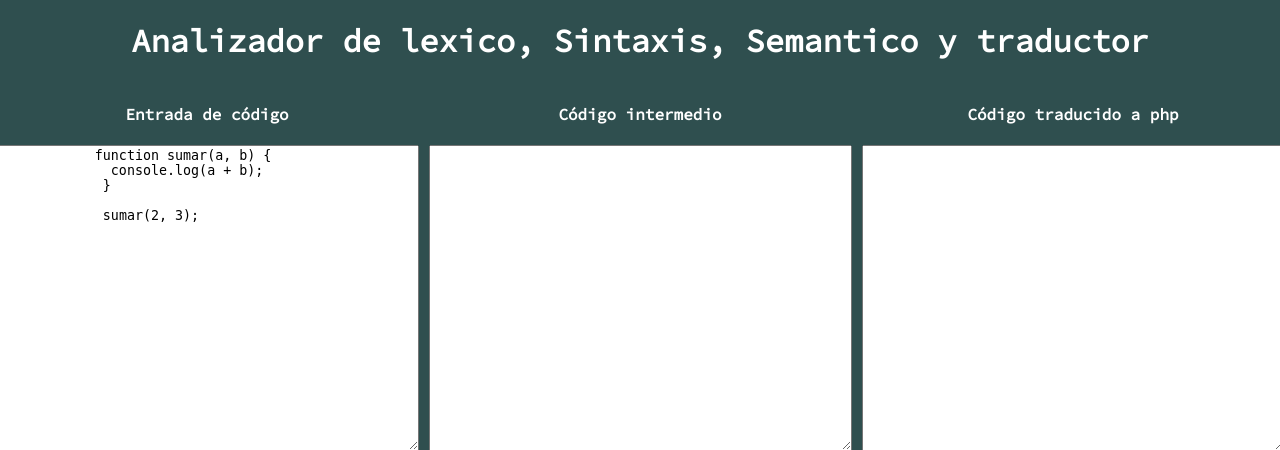
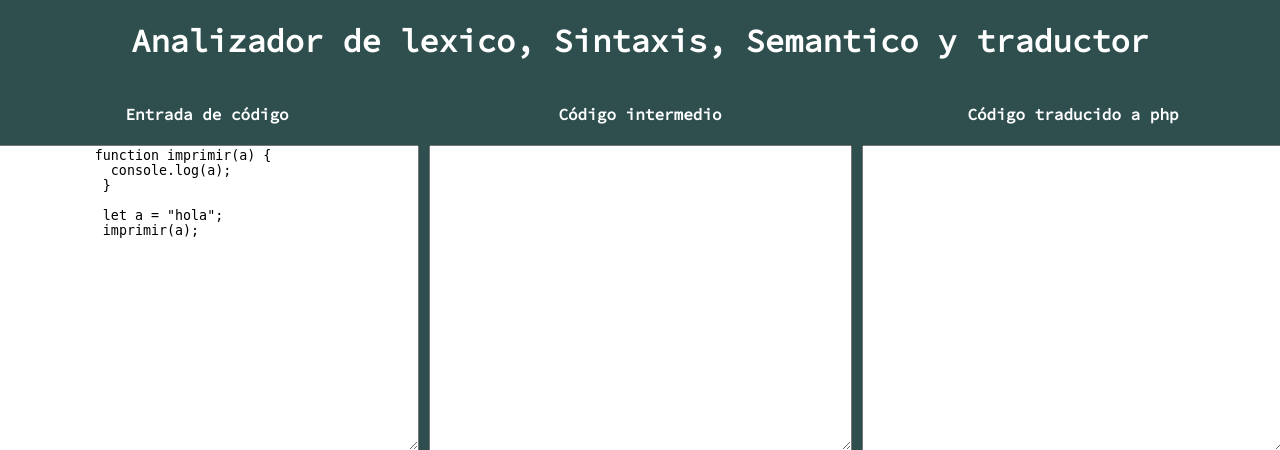
Before and after one commit to bianel11/translate-js, a PHP site: page /public/index.html in a window 1280 px wide. Shown: the top 450 px of the page. Run offline with PHP 8.4, Linux system fonts and the light colour scheme.

Commit message:
change example

```diff
--- a/public/index.html
+++ b/public/index.html
@@ -21,11 +21,12 @@
         <div class="">
           <h4>Entrada de código</h4>
           <textarea name="textbox" id="textbox" cols="50" rows="20" placeholder="Código">
-            function sumar(a, b) {
-              console.log(a + b);
+            function imprimir(a) {
+              console.log(a);
              }
 
-             sumar(2, 3);
+             let a = "hola";
+             imprimir(a);
           </textarea>
         </div>
         <div>
```
Also changed, not shown: index.php (+4 -3 lines).
